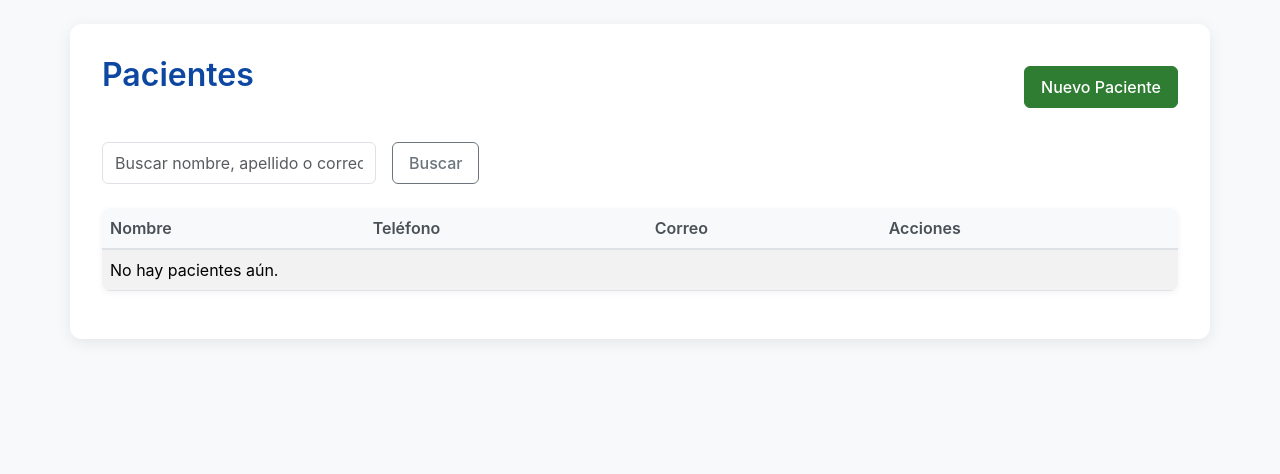
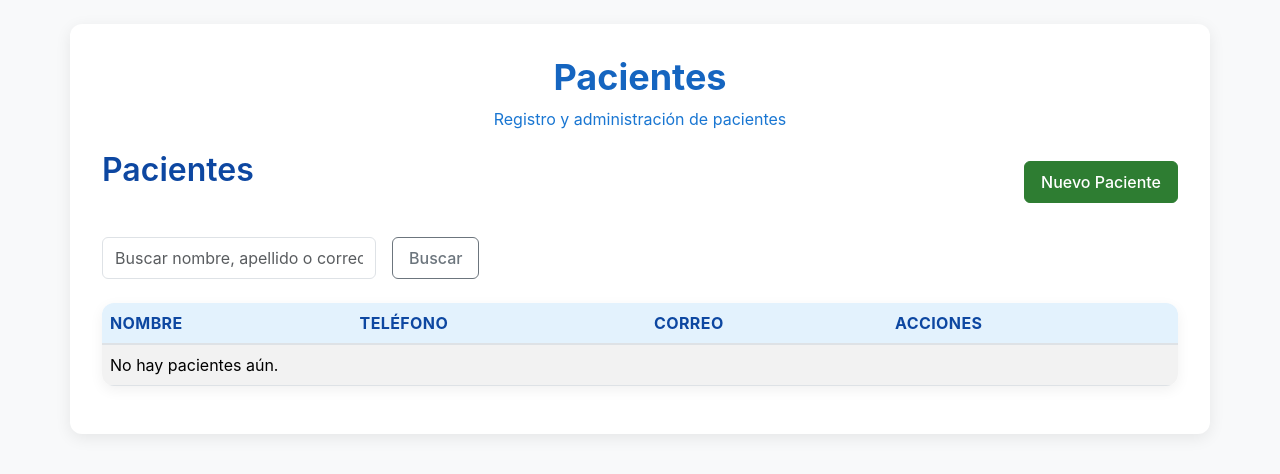
Before and after one commit to xduar/ProyectoFinal_Equipo5, a Django app: page /pacientes/ in a window 1280 px wide. Shown: the part 60-534 px from the top of the page. Run offline with Django 5.2, Linux system fonts and the light colour scheme; the visitor is signed in with stand-in values (Sample User, id 1); data that the repository does not hold is empty; some libraries are stand-ins or nearby versions.

```diff
--- a/SistemaClinico/clinica/static/Clinica/css/paciente.css
+++ b/SistemaClinico/clinica/static/Clinica/css/paciente.css
@@ -1,7 +1,7 @@
 /* Encabezado */
 .pacientes-header{ display:flex; flex-direction:column; align-items:center; gap:.5rem; margin-bottom:1.25rem; }
-.pacientes-header h1{ font-size:36px; font-weight:700; color:#0f172a; margin:0; }
-.pacientes-header .sub{ color:#64748b; }
+.pacientes-header h1{ font-size:36px; font-weight:700; color:#1565c0; margin:0; }
+.pacientes-header .sub{ color:#1976d2; }
 
 /* Barra de búsqueda */
 .search-bar{ display:flex; gap:.5rem; margin-bottom:1rem; }
@@ -9,8 +9,8 @@
 
 /* Tabla */
 .table { border-radius:12px; overflow:hidden; box-shadow:0 4px 14px rgba(0,0,0,.06); }
-.table thead th{ background:#eef2ff; color:#3730a3; }
-.table tbody tr:hover{ background:#f5f3ff; }
+.table thead th{ background:#e3f2fd; color:#0d47a1; font-weight:700; text-transform:uppercase; letter-spacing:.4px; }
+.table tbody tr:hover{ background:#f5f5f5; }
 
 /* Paginación */
 .pagination .page-link{ border-radius:8px; }
@@ -26,12 +26,12 @@
 .pacientes-header h1 {
   font-size: 36px;
   font-weight: 700;
-  color: #0f172a;
+  color: #1565c0;
   margin: 0;
 }
 
 .pacientes-header .sub {
-  color: #64748b;
+  color: #1976d2;
 }
 
 /* Search Bar Styles */
@@ -53,15 +53,44 @@
 }
 
 .table thead th {
-  background: #eef2ff;
-  color: #3730a3;
+  background: #e3f2fd;
+  color: #0d47a1;
+  font-weight: 700;
+  text-transform: uppercase;
+  letter-spacing: 0.4px;
 }
 
 .table tbody tr:hover {
-  background: #f5f3ff;
+  background: #f5f5f5;
 }
 
 /* Pagination Styles */
 .pagination .page-link {
   border-radius: 8px;
 }
+
+/* Botones */
+.btn-sm {
+  padding: 0.35rem 0.65rem;
+  font-size: 0.875rem;
+  border-radius: 6px;
+}
+
+.btn-info {
+  background-color: #0ea5e9;
+  border-color: #0ea5e9;
+  color: white;
+}
+
+.btn-info:hover {
+  background-color: #0284c7;
+  border-color: #0284c7;
+}
+
+/* Formularios */
+.form-card {
+  background: #fff;
+  border-radius: 12px;
+  padding: 1.25rem;
+  box-shadow: 0 8px 20px rgba(13, 71, 161, 0.06);
+}
--- a/SistemaClinico/clinica/templates/clinica/paciente.html
+++ b/SistemaClinico/clinica/templates/clinica/paciente.html
@@ -1,4 +1,6 @@
 {% extends 'clinica/base.html' %}
+{% load static %}
+
 {% comment %}
 Plantilla para gestión de pacientes.
     - Lista: Tabla con buscador y paginación, muestra datos básicos
@@ -7,12 +9,20 @@ Plantilla para gestión de pacientes.
     - Eliminar: Confirmación con datos del paciente a eliminar
 {% endcomment %}
 
-
 {% block title %}
 {% if view == 'list' %}Pacientes{% elif view == 'detail' %}Detalle Paciente{% elif view == 'form' %}Paciente{% elif view == 'confirm_delete' %}Eliminar Paciente{% endif %}
 {% endblock %}
 
+{% block extra_css %}
+<link rel="stylesheet" href="{% static 'Clinica/css/paciente.css' %}">
+{% endblock %}
+
 {% block content %}
+<div class="pacientes-header">
+  <h1>Pacientes</h1>
+  <div class="sub">Registro y administración de pacientes</div>
+</div>
+
 {% if view == 'list' %}
     <div class="d-flex justify-content-between align-items-center mb-3">
     <h2>Pacientes</h2>
@@ -44,8 +54,14 @@ Plantilla para gestión de pacientes.
         <td>{{ paciente.telefono }}</td>
         <td>{{ paciente.correo_electronico }}</td>
         <td>
+            <a class="btn btn-sm btn-info" href="{% url 'clinica:paciente_detail' paciente.pk %}">Ver</a>
             <a class="btn btn-sm btn-primary" href="{% url 'clinica:paciente_update' paciente.pk %}">Editar</a>
-            <a class="btn btn-sm btn-danger" href="{% url 'clinica:paciente_delete' paciente.pk %}">Eliminar</a>
+            <form action="{% url 'clinica:paciente_delete' paciente.pk %}" method="post" class="d-inline">
+                {% csrf_token %}
+                <button type="submit" class="btn btn-sm btn-danger" onclick="return confirm('¿Eliminar definitivamente este paciente?')">
+                    Eliminar
+                </button>
+            </form>
         </td>
         </tr>
         {% empty %}
@@ -73,7 +89,6 @@ Plantilla para gestión de pacientes.
     {% endif %}
 
 {% elif view == 'detail' %}
-    <div class="container mt-0">
     <h2>{{ object.nombre }} {{ object.apellido }}</h2>
     <ul class="list-group">
         <li class="list-group-item"><strong>Fecha de nacimiento:</strong> {{ object.fecha_nacimiento }}</li>
@@ -83,7 +98,6 @@ Plantilla para gestión de pacientes.
     <div class="mt-3">
         <a class="btn btn-primary" href="{% url 'clinica:paciente_update' object.pk %}">Editar</a>
         <a class="btn btn-secondary" href="{% url 'clinica:paciente_list' %}">Volver</a>
-    </div>
     </div>
 
 {% elif view == 'form' %}
```
Also changed, not shown: SistemaClinico/clinica/static/Clinica/css/medico.css (+59 -7 lines), SistemaClinico/clinica/templates/clinica/medico.html (+7 -1 lines).
